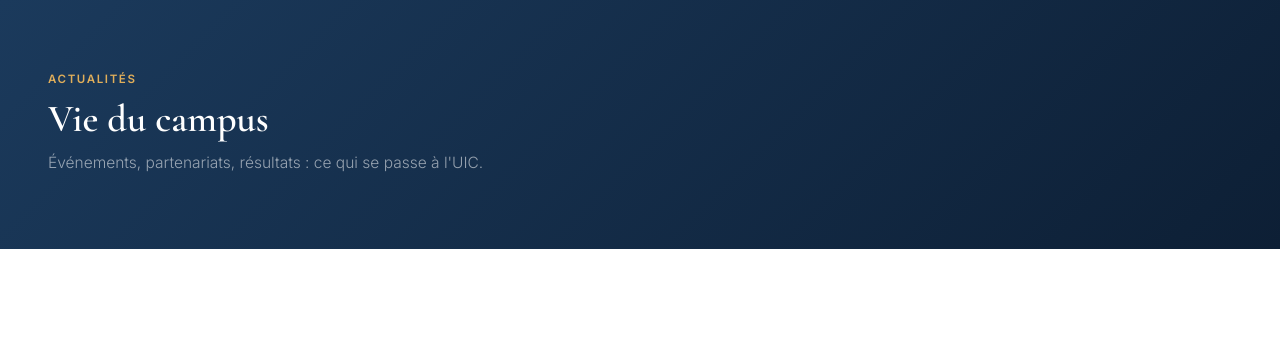
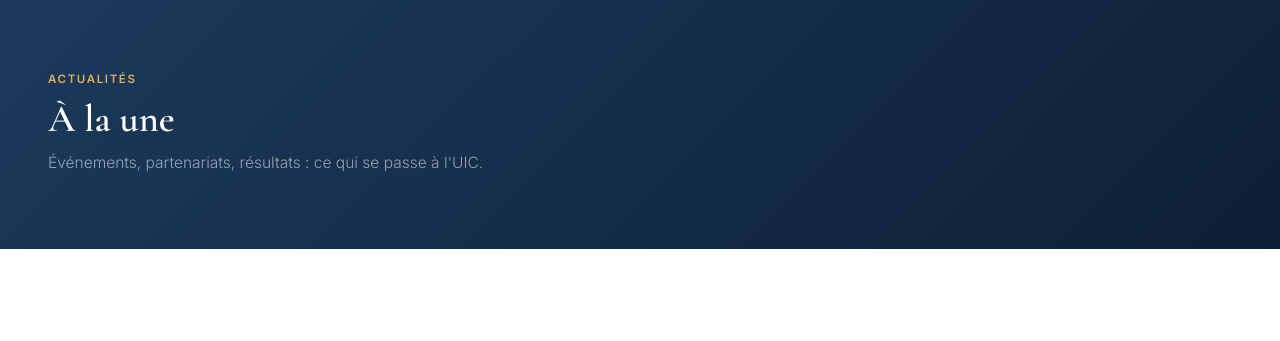
Before and after one commit to alpha-omega99/UIC, a Django app: template templates/actualites/liste.html in a window 1280 px wide. Shown: the part 113-454 px from the top of the page. Run offline with Django 5.2, Linux system fonts and the light colour scheme; the template is opened without the code that fills it, so the values that code supplies are empty.

Commit message:
commit last

```diff
--- a/apps/core/data/images.json
+++ b/apps/core/data/images.json
@@ -1,7 +1,7 @@
 {
  "filieres": {},
  "articles": {
-  "rentree-2025": "img/campus/salle-de-cours-01.webp",
+  "rentree-2026": "img/campus/salle-de-cours-01.webp",
   "partenariat-entreprises": "img/campus/vie-etudiante-01.webp",
   "resultats-master": "img/evenements/remise-diplomes-02.webp"
  },
--- a/templates/actualites/liste.html
+++ b/templates/actualites/liste.html
@@ -3,7 +3,7 @@
 {% block content %}
 <div class="page">
   <div class="list-hero"><div class="container">
-    <span class="eyebrow">Actualités</span><h1 class="stitle">Vie du campus</h1>
+    <span class="eyebrow">Actualités</span><h1 class="stitle">À la une</h1>
     <p class="sbody">Événements, partenariats, résultats : ce qui se passe à l'UIC.</p>
   </div></div>
   <section class="actualites list-body"><div class="container">
--- a/templates/core/home.html
+++ b/templates/core/home.html
@@ -147,7 +147,7 @@
 <section class="actualites" id="actualites">
   <div class="container">
     <div class="actu-head">
-      <div><span class="eyebrow reveal">Actualités</span><h2 class="stitle reveal d1" style="margin-bottom:0">Vie du campus</h2></div>
+      <div><span class="eyebrow reveal">Actualités</span><h2 class="stitle reveal d1" style="margin-bottom:0">À la une</h2></div>
       <a class="btn-outline reveal" href="{% url 'actualites:liste' %}">Voir toutes les actualités</a>
     </div>
     <div class="actu-grid">
```
